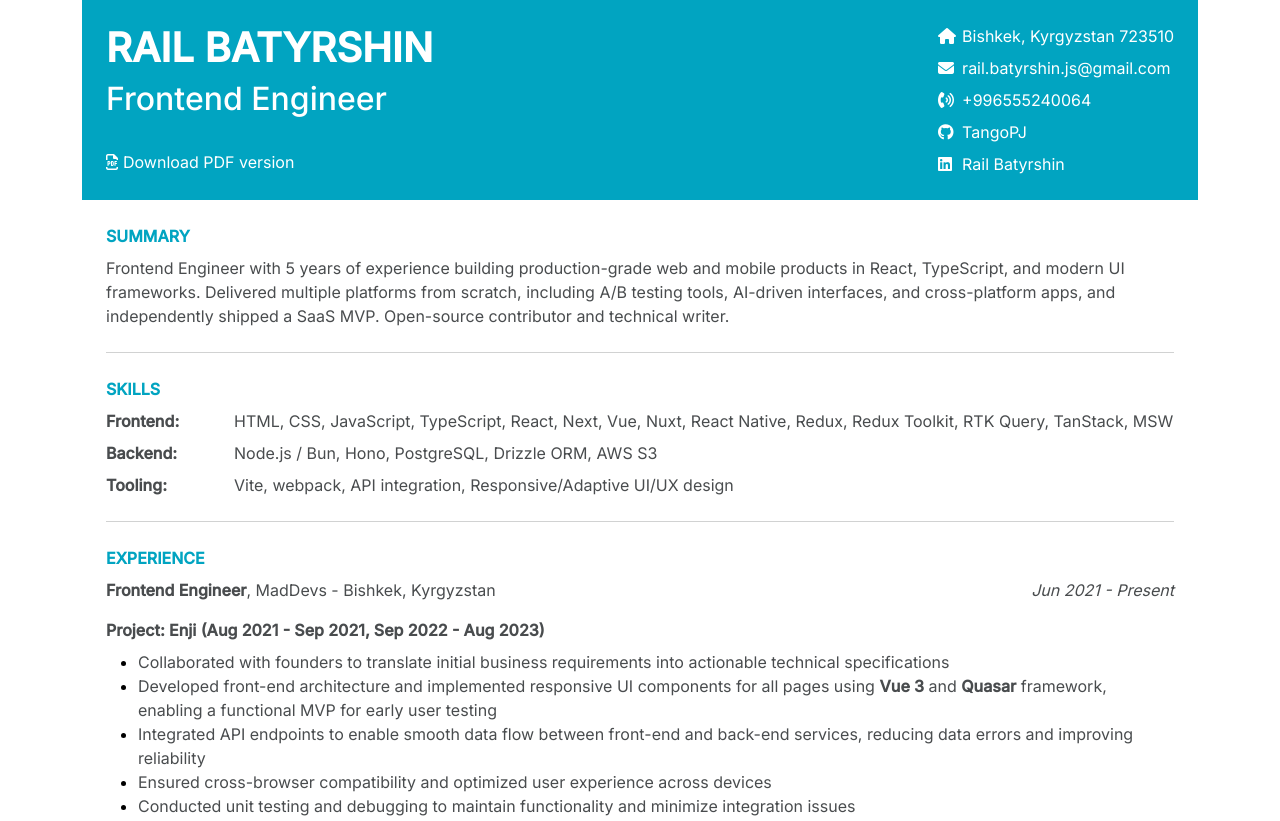
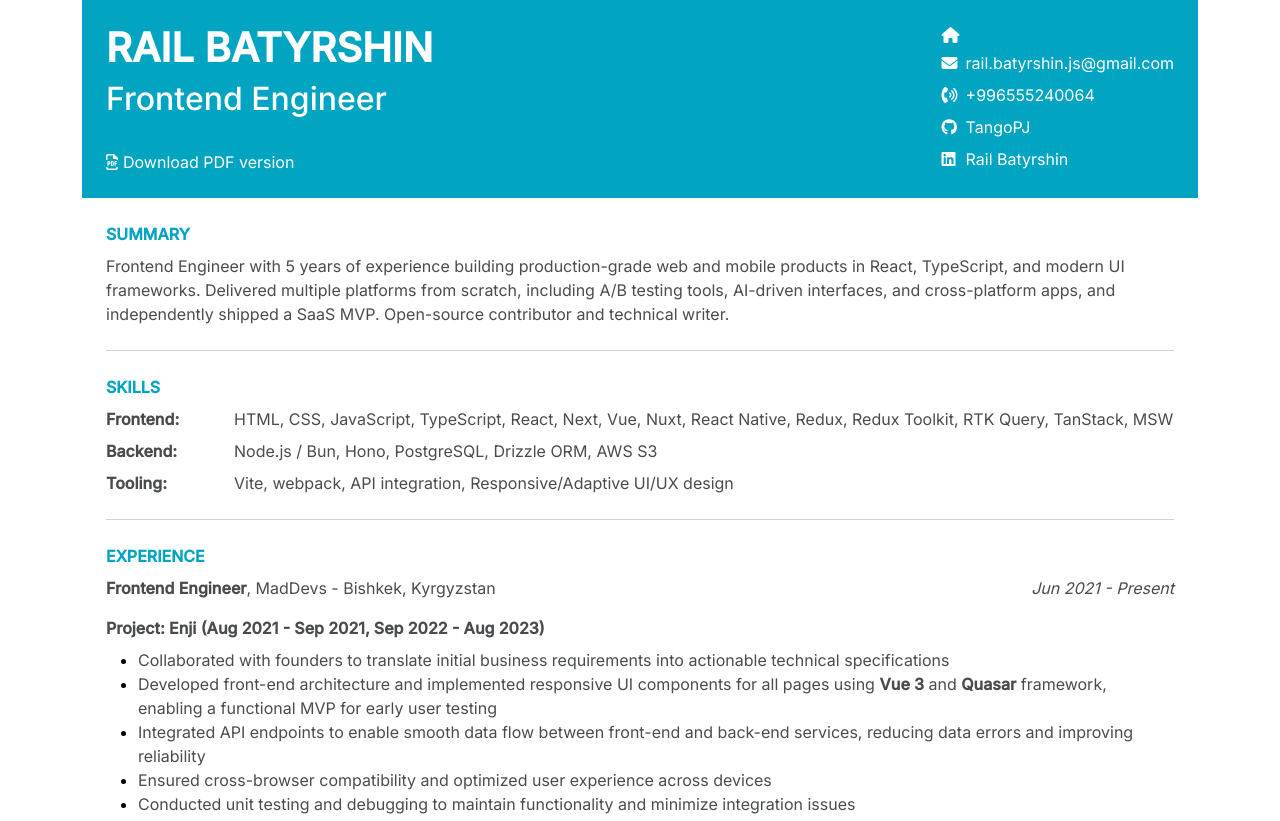
Before and after one commit to TangoPJ/rail-batyrshin, a plain HTML site: page index.html in a window 1280 px wide. Shown: the top 821 px of the page. Drawn offline with nearby package versions, Linux system fonts and the light colour scheme.

Commit message:
Deploying to gh-pages from @ TangoPJ/rail-batyrshin@6686c0fece7903caeb7bb66a5cb2b36b3b648d24 🚀

```diff
--- a/index.html
+++ b/index.html
@@ -23,7 +23,7 @@
                     <span class="screen"><a style="color: var(--color-white)" href="rail-batyrshin.frontend-engineer.pdf"><i class="far fa-file-pdf"></i>Download PDF version</a></span>
                 </div>
                 <div class="d-flex flex-column gap-2 name">
-                    <span class="hstack"><i class="fa fa-home fact-icon"></i><a href="https://maps.app.goo.gl/WpVBhV74LtBPXzYu8">Bishkek, Kyrgyzstan 723510</a></span>
+                    <span class="hstack"><i class="fa fa-home fact-icon"></i></span>
                     <span class="hstack"><i class="fa fa-envelope fact-icon"></i><a href="mailto:rail.batyrshin.js@gmail.com" target="_blank">rail.batyrshin.js@gmail.com</a></span>
                     <span class="hstack"><i class="fa-solid fa-phone-volume fact-icon"></i><a href="tel:+996555240064">+996555240064</a></span>
                     <span class="hstack"><i class="fa-brands fa-github fact-icon"></i><a href="https://github.com/TangoPJ" target="_blank">TangoPJ</a></span>
```
Also changed, not shown: 1 other file.
